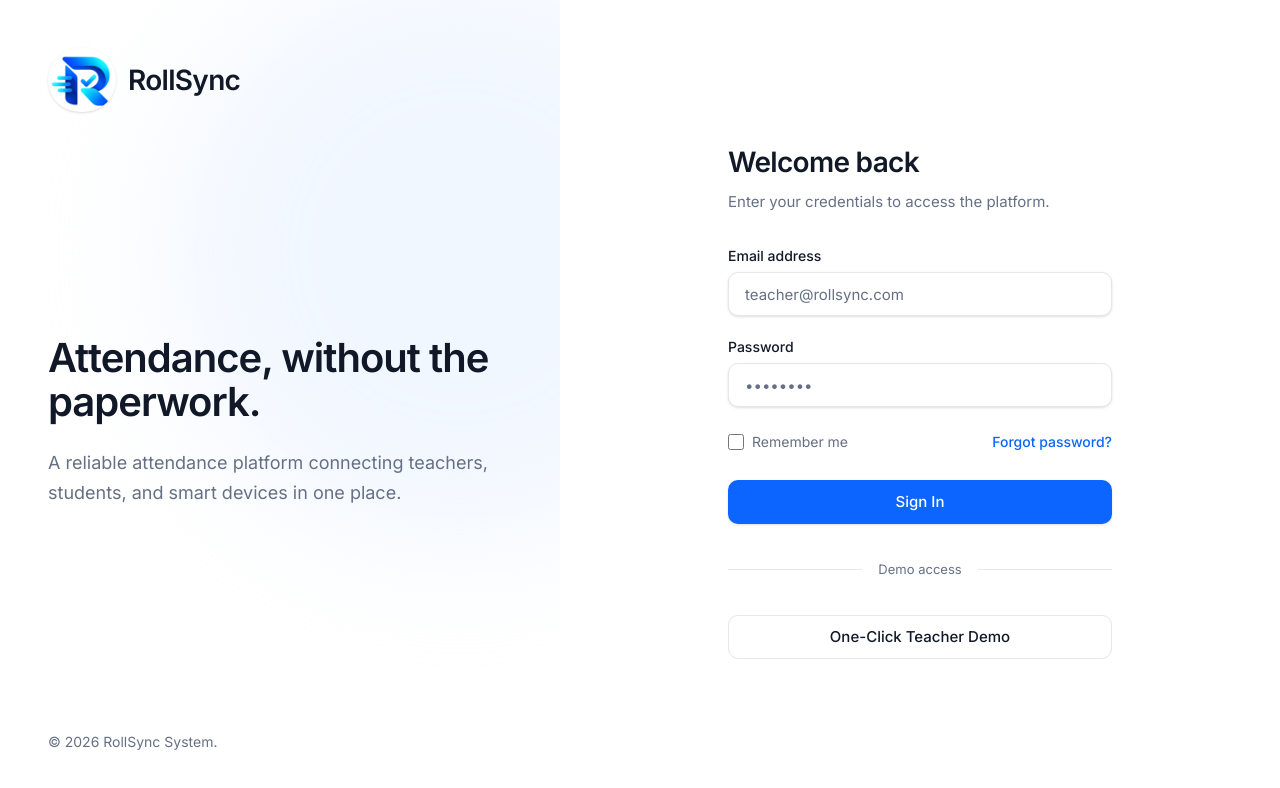
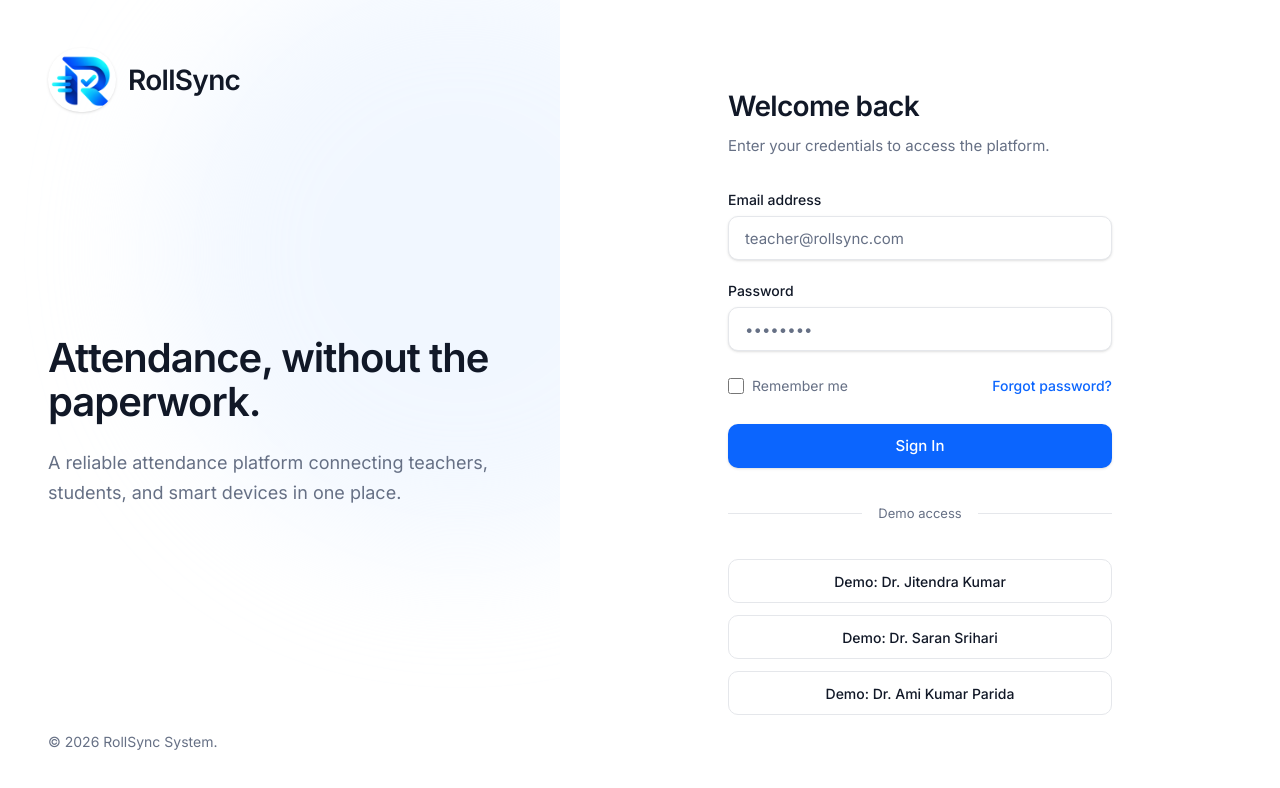
Before and after one commit to iPrateekPD/RollSync, a React (Vite) app in the folder frontend/: page /login in a window 1280 px wide. Shown: the top 788 px of the page. Built offline with nearby package versions, Linux system fonts and the light colour scheme; no server answers.

Commit message:
fix: add one click login buttons for teachers to prove dynamic UI

```diff
--- a/frontend/src/pages/auth/Login.tsx
+++ b/frontend/src/pages/auth/Login.tsx
@@ -29,13 +29,14 @@ export const Login = () => {
       setError(null);
 
       // Mock login for demo purposes
-      if (data.email === 'teacher@rollsync.com' && data.password === 'password123') {
+      if (data.email.startsWith('demo_')) {
+        const teacherName = data.email.replace('demo_', '').replace('@rollsync.com', '');
         const mockUser = {
-          id: 'mock-teacher-1',
-          email: 'teacher@rollsync.com',
+          id: `mock-${teacherName}`,
+          email: data.email,
           role: 'TEACHER' as const,
-          firstName: 'Dr. Jitendra',
-          lastName: 'Kumar'
+          firstName: teacherName.split(' ').slice(0, -1).join(' '),
+          lastName: teacherName.split(' ').slice(-1)[0]
         };
         login('mock-access-token', 'mock-refresh-token', mockUser);
         navigate('/teacher', { replace: true });
@@ -122,13 +123,27 @@ export const Login = () => {
         </div>
       </div>
 
-      <div>
+      <div className="space-y-3">
         <button
           type="button"
-          onClick={() => onSubmit({ email: 'teacher@rollsync.com', password: 'password123' })}
-          className="w-full flex justify-center items-center h-11 px-4 border border-[#E5E7EB] rounded-[10px] text-[15px] font-medium text-[#111827] bg-white hover:bg-[#FFFFFF] focus:outline-none focus:ring-2 focus:ring-offset-2 focus:ring-[#0B65FE] transition-colors"
+          onClick={() => onSubmit({ email: 'demo_Dr. Jitendra Kumar@rollsync.com', password: 'password123' })}
+          className="w-full flex justify-center items-center h-11 px-4 border border-[#E5E7EB] rounded-[10px] text-[14px] font-medium text-[#111827] bg-white hover:bg-[#F9FAFB] focus:outline-none focus:ring-2 focus:ring-[#0B65FE] transition-colors"
         >
-          One-Click Teacher Demo
+          Demo: Dr. Jitendra Kumar
+        </button>
+        <button
+          type="button"
+          onClick={() => onSubmit({ email: 'demo_Dr. Saran Srihari Sripada Panda@rollsync.com', password: 'password123' })}
+          className="w-full flex justify-center items-center h-11 px-4 border border-[#E5E7EB] rounded-[10px] text-[14px] font-medium text-[#111827] bg-white hover:bg-[#F9FAFB] focus:outline-none focus:ring-2 focus:ring-[#0B65FE] transition-colors"
+        >
+          Demo: Dr. Saran Srihari
+        </button>
+        <button
+          type="button"
+          onClick={() => onSubmit({ email: 'demo_Dr. Ami Kumar Parida@rollsync.com', password: 'password123' })}
+          className="w-full flex justify-center items-center h-11 px-4 border border-[#E5E7EB] rounded-[10px] text-[14px] font-medium text-[#111827] bg-white hover:bg-[#F9FAFB] focus:outline-none focus:ring-2 focus:ring-[#0B65FE] transition-colors"
+        >
+          Demo: Dr. Ami Kumar Parida
         </button>
       </div>
     </form>
```
